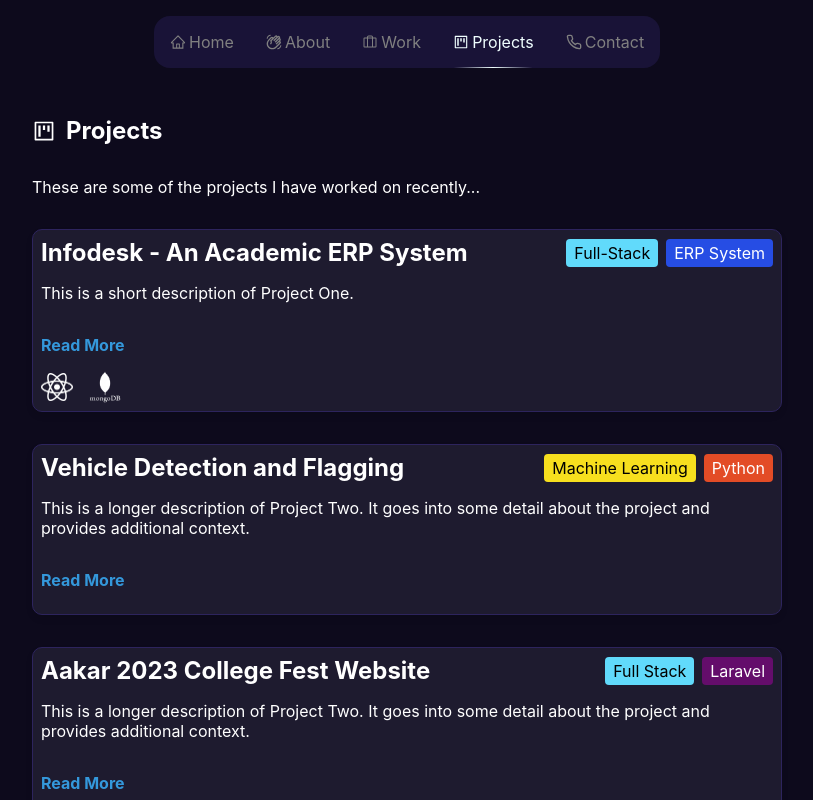
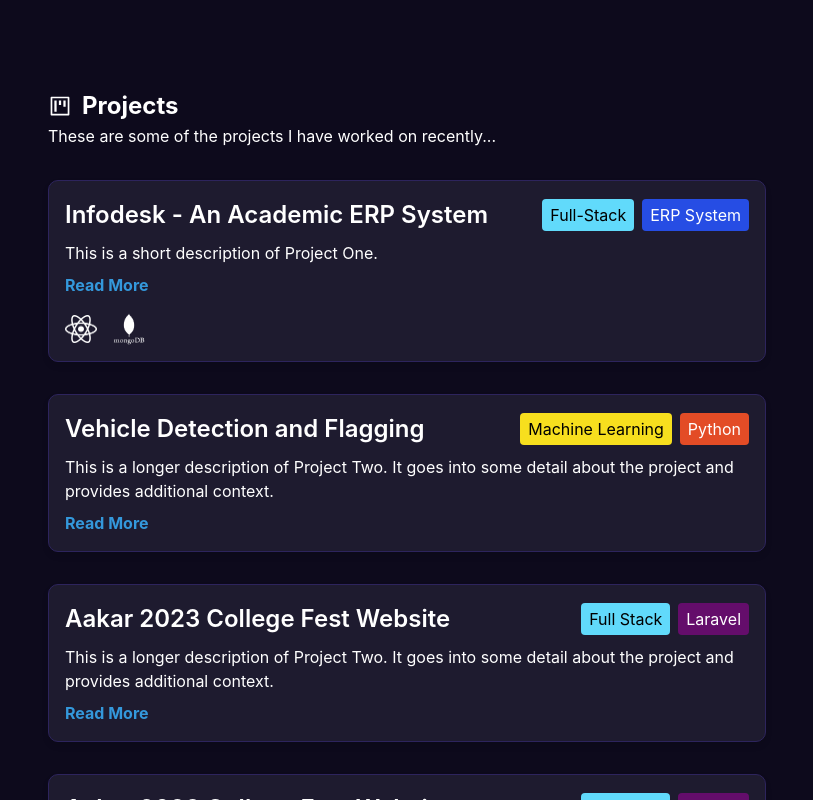
Before and after one commit to karthik27r/karthik27r.github.io, a React (Create React App) app in the folder portfolio/: page /projects in a window 1280 px wide. Shown: the top 800 px of the page, without its empty margins (233-1046 px from the left). Built offline with nearby package versions, Linux system fonts and the light colour scheme.

Commit message:
Navbar and Card Changes

```diff
--- /dev/null
+++ b/portfolio/postcss.config.js
@@ -0,0 +1,6 @@
+module.exports = {
+  plugins: {
+    tailwindcss: {},
+    autoprefixer: {},
+  },
+}
--- a/portfolio/src/components/card/Card.jsx
+++ b/portfolio/src/components/card/Card.jsx
@@ -29,7 +29,7 @@ function Card({ info }) {
       <div className="card">
         <div className="card-header">
           <div className="title-role-group">
-            <h2>{info.title}</h2>
+            <h2 className="card-title">{info.title}</h2>
             {info.role &&
             <div className='card-work-section'>
             {info.role && <p className="card-role">{info.role}</p>}
--- a/portfolio/src/components/card/CardStyle.css
+++ b/portfolio/src/components/card/CardStyle.css
@@ -1,7 +1,7 @@
 .card {
   border: 1px solid rgb(45, 36, 93);
   border-radius: 10px;
-  padding: 0.5rem;
+  padding: 1rem;
   margin-top: 2rem;
   box-shadow: 0 4px 6px rgba(0, 0, 0, 0.1);
   background-color: rgb(30, 27, 47);
@@ -12,9 +12,13 @@
   transition: all 1s ease-in-out;
 }
 
+.card-title{
+  font-size: 1.5rem;
+  font-weight: 600;
+}
+
 .card-container:hover {
-  box-shadow:
-    calc(var(--x) - 30px) calc(var(--y) - 30px) 50px 15px rgba(45, 36, 93, 0.5);
+  box-shadow: calc(clamp(40px, var(--x), 70px) - 50px) calc(clamp(40px, var(--y), 70px) - 50px) 50px 15px rgba(45, 36, 93, 0.5);
   transition: all 0s;
 }
 
@@ -27,6 +31,7 @@
   display: flex;
   justify-content: space-between;
   align-items: center;
+  margin-bottom: 0.5rem;
 }
 
 .card-header h2 {
@@ -45,6 +50,8 @@
 }
 
 .card-body {
+  margin-top: 0.5rem;
+  margin-bottom: 0.5rem;
   overflow: hidden;
   transition: all 0.3s ease;
 }
@@ -70,14 +77,6 @@
   gap: 16px;
   margin-top: 16px;
 }
-
-/* .card-thumbnails img {
-  width: 50px;
-  height: 50px;
-  border-radius: 50%;
-  object-fit: cover;
-  cursor: pointer;
-} */
 
 .gallery {
   position: relative;
@@ -145,8 +144,10 @@
 
 .dot.active {
   padding:0.5rem;
-  height: 1rem;
+  height: 2rem;
   width: auto;
+  display: inline-flex;
+  align-items: center;
 }
 
 .carousel-text{
@@ -167,7 +168,6 @@
   margin-bottom: 0;
   margin: auto;
   font-style: italic;
-  /* margin-right: 0.5rem; */
 }
 
 .card-work-divider{
@@ -179,8 +179,7 @@
 
 .card-time{
   margin: auto;
-  /* font-size: xx-small; */
-  /* margin-left: 0.5rem; */
+  color: silver;
 }
 
 .company-logo {
--- a/portfolio/src/components/navbar/navbarContainer/NavbarContainer.jsx
+++ b/portfolio/src/components/navbar/navbarContainer/NavbarContainer.jsx
@@ -1,21 +1,84 @@
-import React, { useRef, useEffect } from 'react';
+import React, { useRef, useEffect, useState } from 'react';
 import './NavbarContainerStyle.css';
 import NavElements from '../navbarElements/NavbarElements';
-
-import { getMousePosition } from '../../../scripts/mousePosition';
+import { cn } from '../../../utils/cn.ts';
+import {
+  motion,
+  AnimatePresence,
+  useScroll,
+  useMotionValueEvent,
+} from 'framer-motion';
 
 function Navbar() {
-    const navbarRef = useRef();
-    useEffect(() => {
-        getMousePosition(navbarRef, 'percent');
-    }, []);
+  const navbarRef = useRef(null);
+  const { scrollYProgress } = useScroll();
 
+  const [visible, setVisible] = useState(true);
+  const [isFixed, setIsFixed] = useState(false);
+  const [mousePosition, setMousePosition] = useState({ x: 0, y: 0 });
 
-    return (
-        <header ref={navbarRef} className="navbar-position navbar-container">
-            <NavElements />
-        </header>
-    );
+  useEffect(() => {
+    const handleMouseMove = (e) => {
+      if (navbarRef.current) {
+        const rect = navbarRef.current.getBoundingClientRect();
+        const x = ((e.clientX - rect.left) / rect.width) * 100;
+        const y = ((e.clientY - rect.top) / rect.height) * 100;
+        setMousePosition({ x, y });
+      }
+    };
+
+    window.addEventListener('mousemove', handleMouseMove);
+
+    return () => {
+      window.removeEventListener('mousemove', handleMouseMove);
+    };
+  }, [navbarRef.current]);
+
+  useMotionValueEvent(scrollYProgress, 'change', (current) => {
+    if (typeof current === 'number') {
+      const direction = current - scrollYProgress.getPrevious();
+
+      if (scrollYProgress.get() < 0.1) {
+        setVisible(true);
+        setIsFixed(false); // Show when near the top
+      } else {
+        if (direction < 0) {
+          setVisible(true);
+          setIsFixed(true); // Show when scrolling up
+        } else {
+          setVisible(false); // Hide when scrolling down
+        }
+      }
+    }
+  });
+
+  return (
+    <div className='navbar-position'>
+      <AnimatePresence mode='wait'>
+        <motion.div
+          ref={navbarRef}
+          initial={{
+            opacity: 1,
+            y: 0,
+          }}
+          animate={{
+            y: visible ? 0 : -100,
+            opacity: visible ? 1 : 0,
+          }}
+          transition={{
+            duration: 0.2,
+          }}
+          style={{
+            '--x': `${mousePosition.x}%`,
+            '--y': `${mousePosition.y}%`,
+          }}
+          className={cn('navbar-container', isFixed ? 'fixed-navbar' : 'relative-navbar')}
+        >
+          <NavElements />
+        </motion.div>
+      </AnimatePresence>
+    </div>
+  );
 }
 
 export default Navbar;
--- a/portfolio/src/components/navbar/navbarContainer/NavbarContainerStyle.css
+++ b/portfolio/src/components/navbar/navbarContainer/NavbarContainerStyle.css
@@ -6,10 +6,20 @@
 .navbar-container {
   background-color: rgb(25, 19, 55);
   color: azure;
+  border-radius: 1rem;
+  transition: background-image 0.3s ease-in-out;
   width: fit-content;
-  border-radius: 1rem;
-  margin: 1rem auto;
-  transition: background-image 0.3s ease-in-out;
+}
+
+.fixed-navbar {
+  position: fixed;
+  top: 1rem;
+  z-index: 10;
+}
+
+.relative-navbar {
+  position: relative;
+  margin-top: 1rem;
 }
 
 .navbar-container:hover {
--- a/portfolio/src/index.css
+++ b/portfolio/src/index.css
@@ -1,3 +1,7 @@
+@tailwind base;
+@tailwind components;
+@tailwind utilities;
+
 body {
   margin: 0;
   font-family: -apple-system, BlinkMacSystemFont, 'Segoe UI', 'Roboto', 'Oxygen',
--- a/portfolio/src/pages/project/ProjectList.js
+++ b/portfolio/src/pages/project/ProjectList.js
@@ -59,4 +59,80 @@ export const projects = [
       }
     ],
   },
+  {
+    title: "Aakar 2023 College Fest Website",
+    tags: [
+        { name: "Full Stack", color: "#61dafb", textColor: "#000" },
+        { name: "Laravel", color: "#640D6B", textColor: "#fff" },
+    ],
+    body: "This is a longer description of Project Two. It goes into some detail about the project and provides additional context.",
+    detail:"Lorem Ipsum is simply dummy text of the printing and typesetting industry. Lorem Ipsum has been the industry's standard dummy text ever since the 1500s, when an unknown printer took a galley of type and scrambled it to make a type specimen book. It has survived not only five centuries, but also the leap into electronic typesetting, remaining essentially unchanged. It was popularised in the 1960s with the release of Letraset sheets containing Lorem Ipsum passages, and more recently with desktop publishing software like Aldus PageMaker including versions of Lorem Ipsum.",
+    carousel:[
+      {
+        carouselImage:"https://images.unsplash.com/photo-1714886772771-c5b602e9e553?q=80&w=2070&auto=format&fit=crop&ixlib=rb-4.0.3&ixid=M3wxMjA3fDB8MHxwaG90by1wYWdlfHx8fGVufDB8fHx8fA%3D%3D",
+        carouselText: "Basic Implementation of Something",
+      },
+      {
+        carouselImage:"https://plus.unsplash.com/premium_photo-1714146015335-1ee8eefa9bc4?q=80&w=2069&auto=format&fit=crop&ixlib=rb-4.0.3&ixid=M3wxMjA3fDB8MHxwaG90by1wYWdlfHx8fGVufDB8fHx8fA%3D%3D",
+        carouselText: "Not so Basic Implementation of Something",
+      }
+    ],
+  },
+  {
+    title: "Aakar 2023 College Fest Website",
+    tags: [
+        { name: "Full Stack", color: "#61dafb", textColor: "#000" },
+        { name: "Laravel", color: "#640D6B", textColor: "#fff" },
+    ],
+    body: "This is a longer description of Project Two. It goes into some detail about the project and provides additional context.",
+    detail:"Lorem Ipsum is simply dummy text of the printing and typesetting industry. Lorem Ipsum has been the industry's standard dummy text ever since the 1500s, when an unknown printer took a galley of type and scrambled it to make a type specimen book. It has survived not only five centuries, but also the leap into electronic typesetting, remaining essentially unchanged. It was popularised in the 1960s with the release of Letraset sheets containing Lorem Ipsum passages, and more recently with desktop publishing software like Aldus PageMaker including versions of Lorem Ipsum.",
+    carousel:[
+      {
+        carouselImage:"https://images.unsplash.com/photo-1714886772771-c5b602e9e553?q=80&w=2070&auto=format&fit=crop&ixlib=rb-4.0.3&ixid=M3wxMjA3fDB8MHxwaG90by1wYWdlfHx8fGVufDB8fHx8fA%3D%3D",
+        carouselText: "Basic Implementation of Something",
+      },
+      {
+        carouselImage:"https://plus.unsplash.com/premium_photo-1714146015335-1ee8eefa9bc4?q=80&w=2069&auto=format&fit=crop&ixlib=rb-4.0.3&ixid=M3wxMjA3fDB8MHxwaG90by1wYWdlfHx8fGVufDB8fHx8fA%3D%3D",
+        carouselText: "Not so Basic Implementation of Something",
+      }
+    ],
+  },
+  {
+    title: "Aakar 2023 College Fest Website",
+    tags: [
+        { name: "Full Stack", color: "#61dafb", textColor: "#000" },
+        { name: "Laravel", color: "#640D6B", textColor: "#fff" },
+    ],
+    body: "This is a longer description of Project Two. It goes into some detail about the project and provides additional context.",
+    detail:"Lorem Ipsum is simply dummy text of the printing and typesetting industry. Lorem Ipsum has been the industry's standard dummy text ever since the 1500s, when an unknown printer took a galley of type and scrambled it to make a type specimen book. It has survived not only five centuries, but also the leap into electronic typesetting, remaining essentially unchanged. It was popularised in the 1960s with the release of Letraset sheets containing Lorem Ipsum passages, and more recently with desktop publishing software like Aldus PageMaker including versions of Lorem Ipsum.",
+    carousel:[
+      {
+        carouselImage:"https://images.unsplash.com/photo-1714886772771-c5b602e9e553?q=80&w=2070&auto=format&fit=crop&ixlib=rb-4.0.3&ixid=M3wxMjA3fDB8MHxwaG90by1wYWdlfHx8fGVufDB8fHx8fA%3D%3D",
+        carouselText: "Basic Implementation of Something",
+      },
+      {
+        carouselImage:"https://plus.unsplash.com/premium_photo-1714146015335-1ee8eefa9bc4?q=80&w=2069&auto=format&fit=crop&ixlib=rb-4.0.3&ixid=M3wxMjA3fDB8MHxwaG90by1wYWdlfHx8fGVufDB8fHx8fA%3D%3D",
+        carouselText: "Not so Basic Implementation of Something",
+      }
+    ],
+  },
+  {
+    title: "Aakar 2023 College Fest Website",
+    tags: [
+        { name: "Full Stack", color: "#61dafb", textColor: "#000" },
+        { name: "Laravel", color: "#640D6B", textColor: "#fff" },
+    ],
+    body: "This is a longer description of Project Two. It goes into some detail about the project and provides additional context.",
+    detail:"Lorem Ipsum is simply dummy text of the printing and typesetting industry. Lorem Ipsum has been the industry's standard dummy text ever since the 1500s, when an unknown printer took a galley of type and scrambled it to make a type specimen book. It has survived not only five centuries, but also the leap into electronic typesetting, remaining essentially unchanged. It was popularised in the 1960s with the release of Letraset sheets containing Lorem Ipsum passages, and more recently with desktop publishing software like Aldus PageMaker including versions of Lorem Ipsum.",
+    carousel:[
+      {
+        carouselImage:"https://images.unsplash.com/photo-1714886772771-c5b602e9e553?q=80&w=2070&auto=format&fit=crop&ixlib=rb-4.0.3&ixid=M3wxMjA3fDB8MHxwaG90by1wYWdlfHx8fGVufDB8fHx8fA%3D%3D",
+        carouselText: "Basic Implementation of Something",
+      },
+      {
+        carouselImage:"https://plus.unsplash.com/premium_photo-1714146015335-1ee8eefa9bc4?q=80&w=2069&auto=format&fit=crop&ixlib=rb-4.0.3&ixid=M3wxMjA3fDB8MHxwaG90by1wYWdlfHx8fGVufDB8fHx8fA%3D%3D",
+        carouselText: "Not so Basic Implementation of Something",
+      }
+    ],
+  },
 ];
--- /dev/null
+++ b/portfolio/src/utils/cn.ts
@@ -0,0 +1,6 @@
+import { ClassValue, clsx } from "clsx";
+import { twMerge } from "tailwind-merge";
+
+export function cn(...inputs: ClassValue[]) {
+  return twMerge(clsx(inputs));
+}
--- /dev/null
+++ b/portfolio/tailwind.config.js
@@ -0,0 +1,43 @@
+const {
+  default: flattenColorPalette,
+} = require("tailwindcss/lib/util/flattenColorPalette");
+
+/** @type {import('tailwindcss').Config} */
+module.exports = {
+  content: [
+    "./app/**/*.{js,ts,jsx,tsx,mdx}",
+    "./pages/**/*.{js,ts,jsx,tsx,mdx}",
+    "./components/**/*.{js,ts,jsx,tsx,mdx}",
+    "./src/**/*.{js,ts,jsx,tsx,mdx}",
+  ],
+  theme: {
+    extend: {
+      animation: {
+        aurora: "aurora 60s linear infinite",
+      },
+      keyframes: {
+        aurora: {
+          from: {
+            backgroundPosition: "50% 50%, 50% 50%",
+          },
+          to: {
+            backgroundPosition: "350% 50%, 350% 50%",
+          },
+        },
+      },
+    },
+  },
+  plugins: [addVariablesForColors],
+};
+
+
+function addVariablesForColors({ addBase, theme }) {
+  let allColors = flattenColorPalette(theme("colors"));
+  let newVars = Object.fromEntries(
+    Object.entries(allColors).map(([key, val]) => [`--${key}`, val])
+  );
+
+  addBase({
+    ":root": newVars,
+  });
+}
```
Also changed, not shown: portfolio/package.json (+8 -2 lines), portfolio/src/pages/home/Home.jsx (+7 -4 lines), 1 other file (tests, documents, lock files or other folders).
